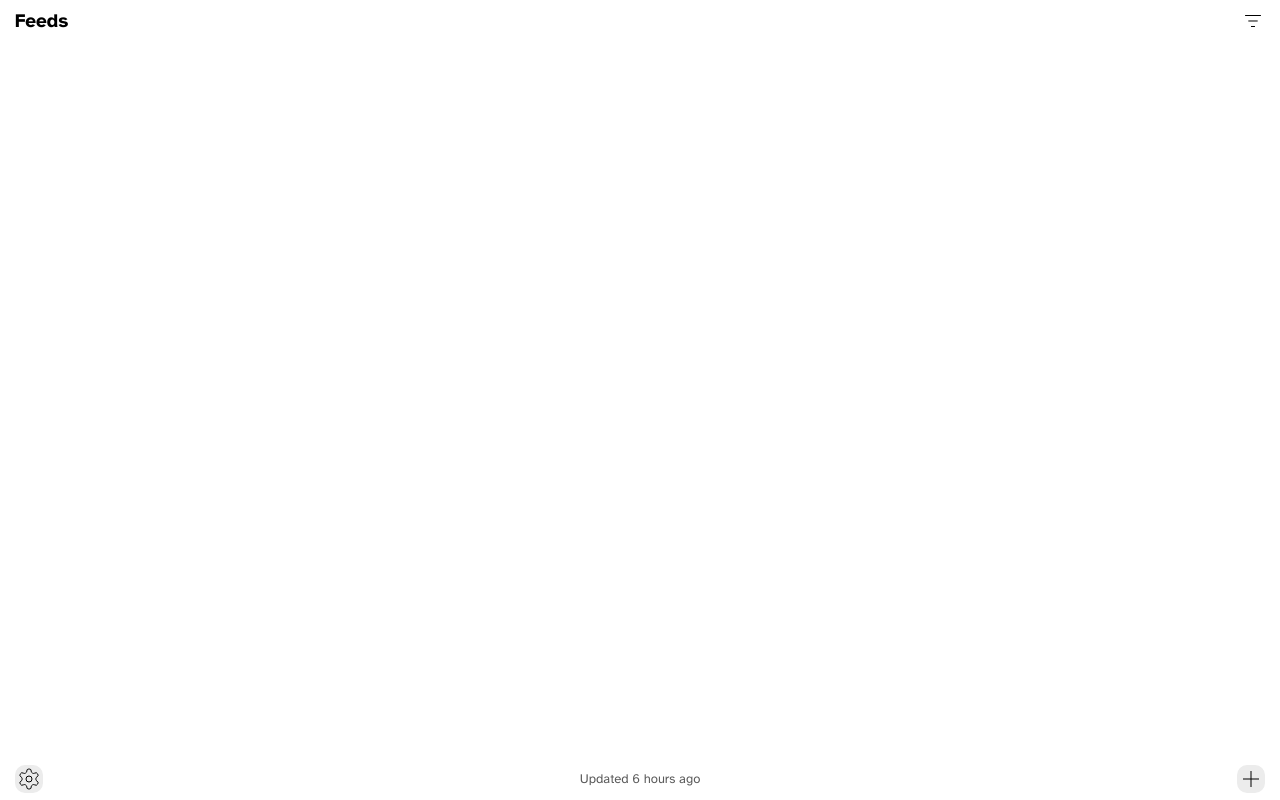
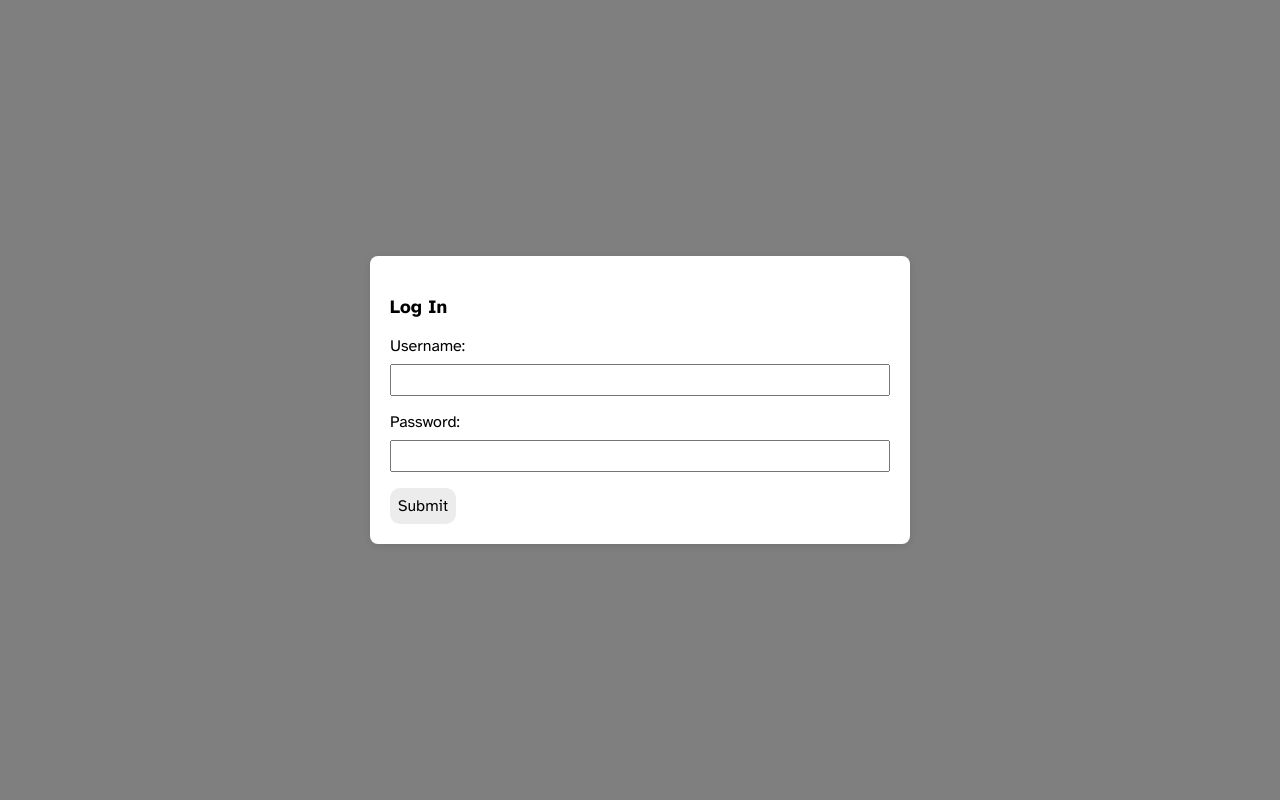
Before and after one commit to morbo-org/pwa, a Vue app: page / in a window 1280 px wide. Built offline with nearby package versions, Linux system fonts and the light colour scheme.

Commit message:
PWA: add a login overlay.

```diff
--- a/src/components/App.vue
+++ b/src/components/App.vue
@@ -2,12 +2,15 @@
 import Content from "@/components/Content.vue";
 import Footer from "@/components/Footer.vue";
 import Header from "@/components/Header.vue";
+import LoginOverlay from "@/components/LoginOverlay.vue";
 </script>
 
 <template>
-  <Header />
-  <Content />
-  <Footer />
+  <LoginOverlay>
+    <Header />
+    <Content />
+    <Footer />
+  </LoginOverlay>
 </template>
 
 <style>
--- /dev/null
+++ b/src/components/LoginOverlay.vue
@@ -0,0 +1,106 @@
+<script setup lang="ts">
+import { onMounted, ref } from "vue";
+
+import Overlay from "@/components/Overlay.vue";
+
+import Button from "@/components/buttons/Button.vue";
+
+import { state } from "@/state";
+import { authStore, stateStore } from "@/store";
+
+const username = ref("");
+const password = ref("");
+const isSubmitting = ref(false);
+const errorMessage = ref("");
+
+async function checkLoginStatus() {
+  try {
+    const sessionToken = await authStore.getSessionToken();
+    state.isLoggedIn.value = !!sessionToken;
+  } catch (error) {
+    console.error(error);
+    state.isLoggedIn.value = false;
+  }
+}
+
+async function submit() {
+  if (isSubmitting.value) return;
+  isSubmitting.value = true;
+  errorMessage.value = "";
+
+  const hashedPassword = btoa(password.value);
+
+  let response: Response;
+  try {
+    response = await fetch(state.apiUrl.value + "/session/", {
+      method: "POST",
+      headers: { "Content-Type": "application/json" },
+      body: JSON.stringify({
+        username: username.value,
+        password: hashedPassword,
+      }),
+    });
+  } catch {
+    errorMessage.value = "Submit failed: failed to reach the endpoint.";
+    isSubmitting.value = false;
+    return;
+  }
+
+  if (response.ok) {
+    {
+      let body: unknown;
+      try {
+        body = await response.json();
+      } catch {
+        errorMessage.value = "Submit failed: failed to parse the response.";
+      }
+      if (body && typeof body == "object" && "sessionToken" in body && typeof body.sessionToken == "string") {
+        await authStore.putSessionToken(body.sessionToken);
+      }
+    }
+
+    await checkLoginStatus();
+    if (!state.isLoggedIn.value) {
+      errorMessage.value = "Login failed: no session token received.";
+    }
+  } else {
+    const message = await response.text();
+    if (message) {
+      errorMessage.value = `Submit failed: ${message}.`;
+    } else {
+      errorMessage.value = "Submit failed: unexpected response.";
+    }
+  }
+
+  isSubmitting.value = false;
+}
+
+onMounted(() => {
+  void checkLoginStatus();
+});
+</script>
+
+<template>
+  <template v-if="stateStore.ready.value">
+    <slot v-if="state.isLoggedIn.value" />
+    <Overlay v-else>
+      <h3>Log In</h3>
+      <form @submit.prevent="submit">
+        <div class="form-input">
+          <label for="username">Username:</label>
+          <input id="username" v-model="username" type="text" required>
+        </div>
+        <div class="form-input">
+          <label for="password">Password:</label>
+          <input id="password" v-model="password" type="password" required>
+        </div>
+        <div v-if="errorMessage" class="form-error">
+          {{ errorMessage }}
+        </div>
+        <div class="form-actions">
+          <Button class="text" type="submit">Submit</Button>
+        </div>
+      </form>
+    </Overlay>
+  </template>
+</template>
```
